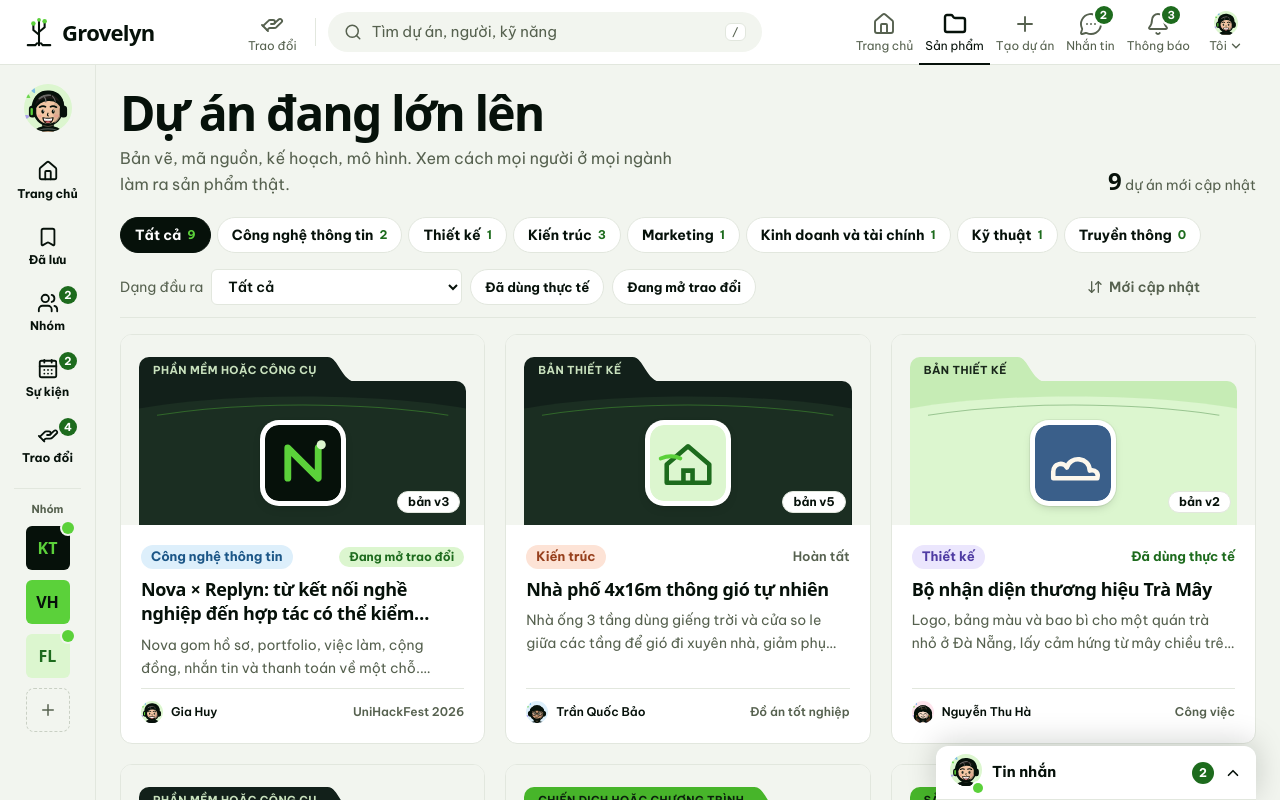
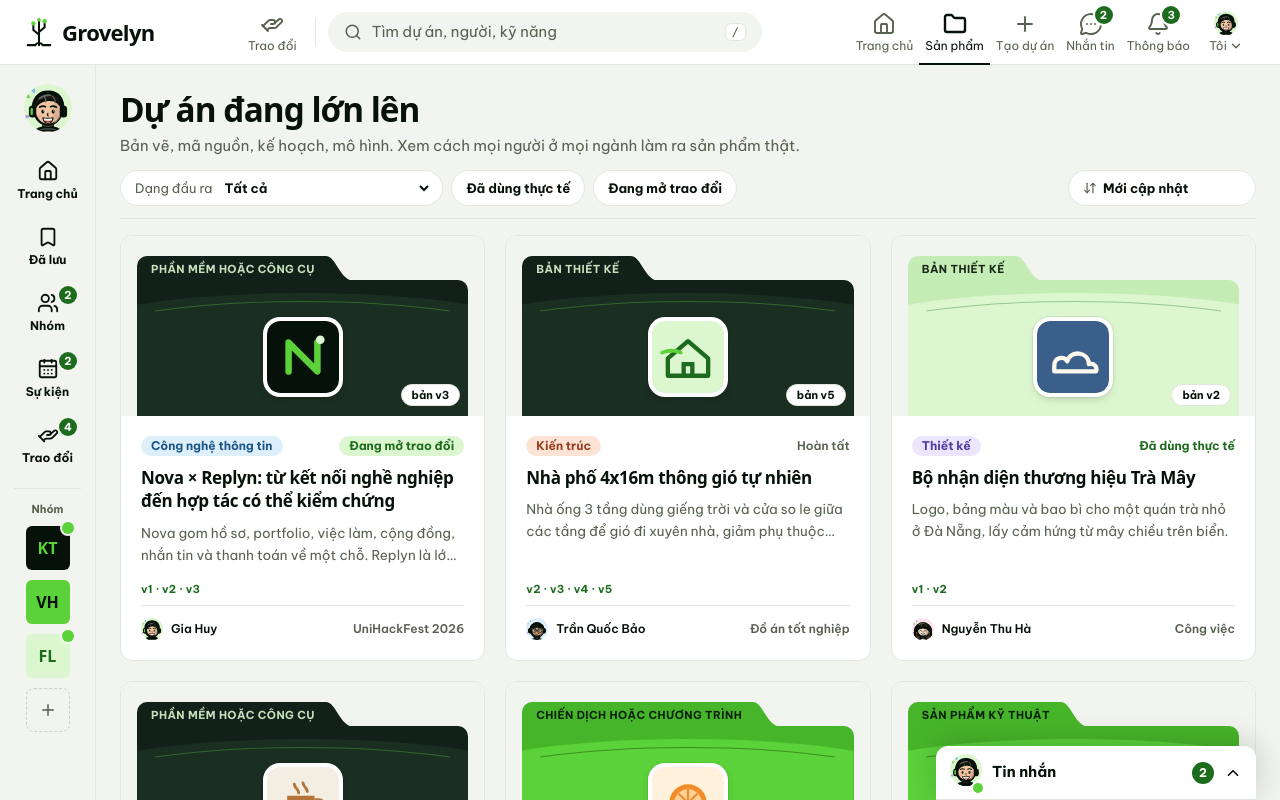
Before and after one commit to giahuydoo0207-tech/grovelyn-web, a Next.js app: page /explore in a window 1280 px wide. Shown: the top 800 px of the page. Built offline with nearby package versions, Linux system fonts and the light colour scheme.

Commit message:
Trang Sản phẩm: bỏ thống kê và dải lọc ngành, làm gọn đầu trang và thẻ dự án

```diff
--- a/src/app/(app)/explore/ExploreGrid.tsx
+++ b/src/app/(app)/explore/ExploreGrid.tsx
@@ -3,7 +3,7 @@
 import Link from "next/link";
 import { useSearchParams } from "next/navigation";
 import { useState } from "react";
-import { ArrowDownUp } from "lucide-react";
+import { ArrowDownUp, X } from "lucide-react";
 import { FIELDS, ME, PROJECTS as SAMPLE, USERS, userOf } from "@/lib/data";
 import { myProjectsStore, prefsStore } from "@/lib/stores";
 import { showcaseOf } from "@/lib/showcase";
@@ -24,9 +24,14 @@
   // Dự án bạn tạo (lưu trên trình duyệt) đứng đầu, rồi tới dự án mẫu.
   const PROJECTS = [...myProjectsStore.use(), ...SAMPLE];
   const fromLink = params.get("nganh");
+  const [lastLink, setLastLink] = useState(fromLink);
   const [field, setField] = useState<(typeof FIELDS)[number]>(() =>
     FIELDS.find((f) => f === fromLink) ?? "Tất cả",
   );
+  if (fromLink !== lastLink) {
+    setLastLink(fromLink);
+    setField(FIELDS.find((f) => f === fromLink) ?? "Tất cả");
+  }
 
   const [output, setOutput] = useState<Output | "Tất cả">("Tất cả");
   const [onlyReal, setOnlyReal] = useState(false);
@@ -41,9 +46,6 @@
         norm([u.name, u.handle, u.intro, u.headline, u.location, ...u.skills, ...u.lenses].join(" ")).includes(needle),
       )
     : [];
-
-  const countOfField = (f: (typeof FIELDS)[number]) =>
-    f === "Tất cả" ? PROJECTS.length : PROJECTS.filter((p) => p.field === f).length;
 
   const list = (() => {
     const filtered = PROJECTS.filter(
@@ -62,35 +64,14 @@
 
   return (
     <div className="flex flex-col gap-4">
-      <div role="radiogroup" aria-label="Lọc theo ngành" className="no-scrollbar -mx-4 flex gap-1.5 overflow-x-auto px-4 sm:mx-0 sm:px-0">
-        {FIELDS.map((f) => {
-          const on = f === field;
-          return (
-            <button
-              key={f}
-              type="button"
-              role="radio"
-              aria-checked={on}
-              onClick={() => setField(f)}
-              className={`inline-flex h-9 shrink-0 items-center gap-1.5 whitespace-nowrap rounded-full border px-3.5 text-sm font-bold transition-colors ${
-                on ? "border-ink bg-ink text-white" : "border-line bg-white text-ink hover:bg-mist"
-              }`}
-            >
-              <span>{f}</span>
-              <span className={`text-xs tabular-nums ${on ? "text-leaf" : "text-leaf-deep"}`}>{countOfField(f)}</span>
-            </button>
-          );
-        })}
-      </div>
-
-      <div className="flex flex-wrap items-center justify-between gap-2 border-b border-line pb-3 text-sm">
-        <div className="flex flex-wrap items-center gap-2">
-          <label className="flex items-center gap-2 text-moss">
-            Dạng đầu ra
+      <div className="no-scrollbar -mx-4 flex items-center justify-between gap-2 overflow-x-auto border-b border-line px-4 pb-3 text-sm sm:mx-0 sm:px-0">
+        <div className="flex shrink-0 items-center gap-2">
+          <label className="inline-flex h-9 shrink-0 items-center gap-2 whitespace-nowrap rounded-full border border-line bg-white pl-3.5 pr-2.5 text-[13px] text-moss focus-within:border-ink">
+            <span>Dạng đầu ra</span>
             <select
               value={output}
               onChange={(e) => setOutput(e.target.value as Output | "Tất cả")}
-              className="h-9 rounded-lg border border-line bg-white px-3 text-sm font-semibold text-ink outline-none focus:border-ink"
+              className="cursor-pointer bg-transparent font-bold text-ink outline-none"
             >
               <option value="Tất cả">Tất cả</option>
               {outputs.map((o) => (
@@ -102,7 +83,7 @@
             type="button"
             aria-pressed={onlyReal}
             onClick={() => setOnlyReal((v) => !v)}
-            className={`inline-flex h-9 items-center rounded-full border px-3.5 text-[13px] font-bold transition-colors ${
+            className={`inline-flex h-9 shrink-0 items-center whitespace-nowrap rounded-full border px-3.5 text-[13px] font-bold transition-colors ${
               onlyReal ? "border-ink bg-ink text-white" : "border-line bg-white text-ink hover:bg-mist"
             }`}
           >
@@ -112,7 +93,7 @@
             type="button"
             aria-pressed={onlyExchange}
             onClick={() => setOnlyExchange((v) => !v)}
-            className={`inline-flex h-9 items-center gap-1.5 rounded-full border px-3.5 text-[13px] font-bold transition-colors ${
+            className={`inline-flex h-9 shrink-0 items-center gap-1.5 whitespace-nowrap rounded-full border px-3.5 text-[13px] font-bold transition-colors ${
               onlyExchange ? "border-ink bg-ink text-white" : "border-line bg-white text-ink hover:bg-mist"
             }`}
           >
@@ -120,8 +101,8 @@
           </button>
         </div>
 
-        <label className="relative flex items-center gap-1.5 font-semibold text-moss hover:text-ink">
-          <ArrowDownUp className="pointer-events-none h-4 w-4" aria-hidden="true" />
+        <label className="relative inline-flex h-9 shrink-0 items-center gap-1.5 whitespace-nowrap rounded-full border border-line bg-white px-3.5 text-[13px] font-bold text-ink hover:bg-mist">
+          <ArrowDownUp className="pointer-events-none h-3.5 w-3.5 text-moss" aria-hidden="true" />
           <span className="sr-only">Sắp xếp</span>
           <select value={sort} onChange={(e) => setSort(e.target.value as (typeof SORTS)[number])} className="cursor-pointer appearance-none bg-transparent outline-none">
             {SORTS.map((s) => (
@@ -130,6 +111,22 @@
           </select>
         </label>
       </div>
+
+      {field !== "Tất cả" && (
+        <div className="flex items-center">
+          <span className="inline-flex h-8 items-center gap-1.5 rounded-full border border-line bg-white pl-3.5 pr-1.5 text-[13px] font-bold text-ink">
+            Ngành: {field}
+            <button
+              type="button"
+              aria-label="Bỏ lọc ngành"
+              onClick={() => setField("Tất cả")}
+              className="flex h-5 w-5 items-center justify-center rounded-full text-moss transition-colors hover:bg-mist hover:text-ink"
+            >
+              <X className="h-3.5 w-3.5" aria-hidden="true" />
+            </button>
+          </span>
+        </div>
+      )}
 
       {q && (
         <p className="text-[15px] text-moss">
@@ -170,10 +167,12 @@
       )}
 
       {list.length === 0 ? (
-        <div className="flex flex-col items-start gap-3 rounded-2xl border border-dashed border-line p-10">
-          <p className="font-display text-2xl font-bold tracking-[-0.02em]">Chưa có dự án nào ở đây</p>
-          <p className="max-w-[48ch] text-moss">Thử ngành khác, hoặc là người đầu tiên đăng dự án cho ngành này.</p>
-          <Link href="/new" className="mt-2 rounded-xl bg-leaf px-5 py-3 font-bold text-ink hover:bg-[#6ee04d]">
+        <div className="flex flex-wrap items-center justify-between gap-4 rounded-2xl border border-dashed border-line bg-white px-6 py-7">
+          <div className="flex flex-col gap-1">
+            <p className="font-display text-lg font-bold tracking-[-0.02em] text-ink">Chưa có dự án nào ở đây</p>
+            <p className="text-sm text-moss">Thử đổi bộ lọc, hoặc đăng dự án đầu tiên của bạn vào mục này.</p>
+          </div>
+          <Link href="/new" className="inline-flex h-10 shrink-0 items-center rounded-xl bg-leaf px-4 text-sm font-bold text-ink transition-colors hover:bg-[#6ee04d]">
             Tạo dự án
           </Link>
         </div>
--- a/src/app/(app)/explore/page.tsx
+++ b/src/app/(app)/explore/page.tsx
@@ -1,24 +1,18 @@
 import type { Metadata } from "next";
 import { Suspense } from "react";
-import { PROJECTS } from "@/lib/data";
 import { ExploreGrid } from "./ExploreGrid";
 
 export const metadata: Metadata = { title: "Sản phẩm" };
 
 export default function ExplorePage() {
   return (
-    <div className="flex flex-col gap-5">
-      <header className="flex flex-wrap items-end justify-between gap-4">
-        <div>
-          <h1 className="font-display text-[clamp(2rem,4vw,3rem)] font-bold leading-none tracking-[-0.04em]">
-            Dự án đang lớn lên
-          </h1>
-          <p className="mt-2 max-w-[54ch] text-[15px] leading-relaxed text-moss sm:text-base">
-            Bản vẽ, mã nguồn, kế hoạch, mô hình. Xem cách mọi người ở mọi ngành làm ra sản phẩm thật.
-          </p>
-        </div>
-        <p className="text-sm text-moss">
-          <span className="font-display text-2xl font-bold tabular-nums text-ink">{PROJECTS.length}</span> dự án mới cập nhật
+    <div className="flex flex-col gap-3.5">
+      <header className="flex flex-col gap-1">
+        <h1 className="font-display text-[clamp(1.625rem,2.6vw,2.125rem)] font-bold leading-tight tracking-[-0.03em]">
+          Dự án đang lớn lên
+        </h1>
+        <p className="text-sm text-moss sm:text-[15px]">
+          Bản vẽ, mã nguồn, kế hoạch, mô hình. Xem cách mọi người ở mọi ngành làm ra sản phẩm thật.
         </p>
       </header>
       <Suspense fallback={<div className="h-[60vh] rounded-2xl bg-mist" aria-hidden="true" />}>
--- a/src/components/ProjectCard.tsx
+++ b/src/components/ProjectCard.tsx
@@ -23,16 +23,20 @@
   const showcase = showcaseOf(project);
   const phase = phaseLabel(currentPhase(showcase.milestones));
   const curVer = project.versions[0]?.tag;
+  const versionTrail =
+    project.versions.length >= 2
+      ? [...project.versions].reverse().map((v) => v.tag).join(" · ")
+      : null;
   const hasOpenTopic = useTopics().some((t) => t.project === project.slug && t.status === "open");
 
   return (
     <Link
       href={`/p/${project.slug}`}
-      className="group flex h-full flex-col overflow-hidden rounded-2xl border border-line bg-white transition-[border-color,box-shadow] duration-200 hover:border-ink/25 hover:shadow-[0_14px_40px_-18px_rgba(6,17,10,0.35)] [&:hover_.folder-logo]:-translate-y-1"
+      className="group flex h-full flex-col overflow-hidden rounded-2xl border border-line bg-white transition-[border-color,box-shadow,transform] duration-200 hover:-translate-y-0.5 hover:border-ink/25 hover:shadow-[0_14px_36px_-18px_rgba(6,17,10,0.32)] [&:hover_.folder-logo]:-translate-y-1"
     >
-      <div className="relative bg-mist px-[18px] pt-[22px]">
+      <div className="relative bg-mist px-4 pt-5">
         {curVer && (
-          <span className="pointer-events-none absolute bottom-3 right-6 z-10 rounded-full border border-line bg-white px-2.5 py-0.5 text-xs font-bold text-ink">
+          <span className="pointer-events-none absolute bottom-2.5 right-6 z-10 rounded-full border border-line bg-white px-2.5 py-0.5 text-[11px] font-bold tabular-nums text-ink">
             bản {curVer}
           </span>
         )}
@@ -43,17 +47,20 @@
           logoSrc={project.local?.logoSrc}
           coverSrc={project.local?.coverSrc}
           kind={project.output}
-          height={168}
-          logoSize={76}
+          height={160}
+          logoSize={72}
         />
       </div>
-      <div className="flex flex-1 flex-col gap-2 p-5">
-        <div className="flex items-center justify-between gap-2 text-[13px]">
-          <span className="truncate rounded-full px-2.5 py-0.5 font-bold" style={{ background: fieldColor(project.field).bg, color: fieldColor(project.field).fg }}>
+      <div className="flex flex-1 flex-col gap-2.5 p-5">
+        <div className="flex items-center justify-between gap-2 text-xs">
+          <span
+            className="truncate rounded-full px-2.5 py-0.5 font-bold"
+            style={{ background: fieldColor(project.field).bg, color: fieldColor(project.field).fg }}
+          >
             {project.field}
           </span>
           {hasOpenTopic ? (
-            <span className="shrink-0 rounded-full bg-sap px-2.5 py-0.5 text-xs font-bold text-leaf-deep">
+            <span className="shrink-0 rounded-full bg-sap px-2.5 py-0.5 font-bold text-leaf-deep">
               Đang mở trao đổi
             </span>
           ) : project.usage === "Đã dùng thực tế" ? (
@@ -62,13 +69,19 @@
             <span className="shrink-0 font-semibold text-moss">{phase}</span>
           )}
         </div>
-        <h3 className="font-display text-lg font-bold leading-snug tracking-[-0.02em] line-clamp-2">
+        <h3 className="line-clamp-2 font-display text-[17px] font-bold leading-snug tracking-[-0.02em] text-ink">
           {project.title}
         </h3>
-        <p className="line-clamp-2 text-sm leading-relaxed text-moss">
+        <p className="line-clamp-2 text-[13.5px] leading-relaxed text-moss">
           {project.summary}
         </p>
-        <div className="mt-auto flex items-center justify-between gap-3 border-t border-line pt-3 text-xs">
+        <div className="mt-auto flex flex-col gap-2 pt-1">
+          {versionTrail && (
+            <p className="truncate text-[11px] font-bold tracking-wide tabular-nums text-leaf-deep">
+              {versionTrail}
+            </p>
+          )}
+          <div className="flex items-center justify-between gap-3 border-t border-line pt-3 text-xs">
             {owner && (
               <span className="flex min-w-0 items-center gap-2 font-semibold text-ink">
                 <Avatar initials={owner.initials} tone={owner.tone} handle={owner.handle} size={22} />
@@ -78,6 +91,7 @@
             <span className="shrink-0 font-semibold text-moss">{contextLabel(project)}</span>
           </div>
         </div>
+      </div>
     </Link>
   );
 }
```
Lines whose indentation alone changed are shown as unchanged.
